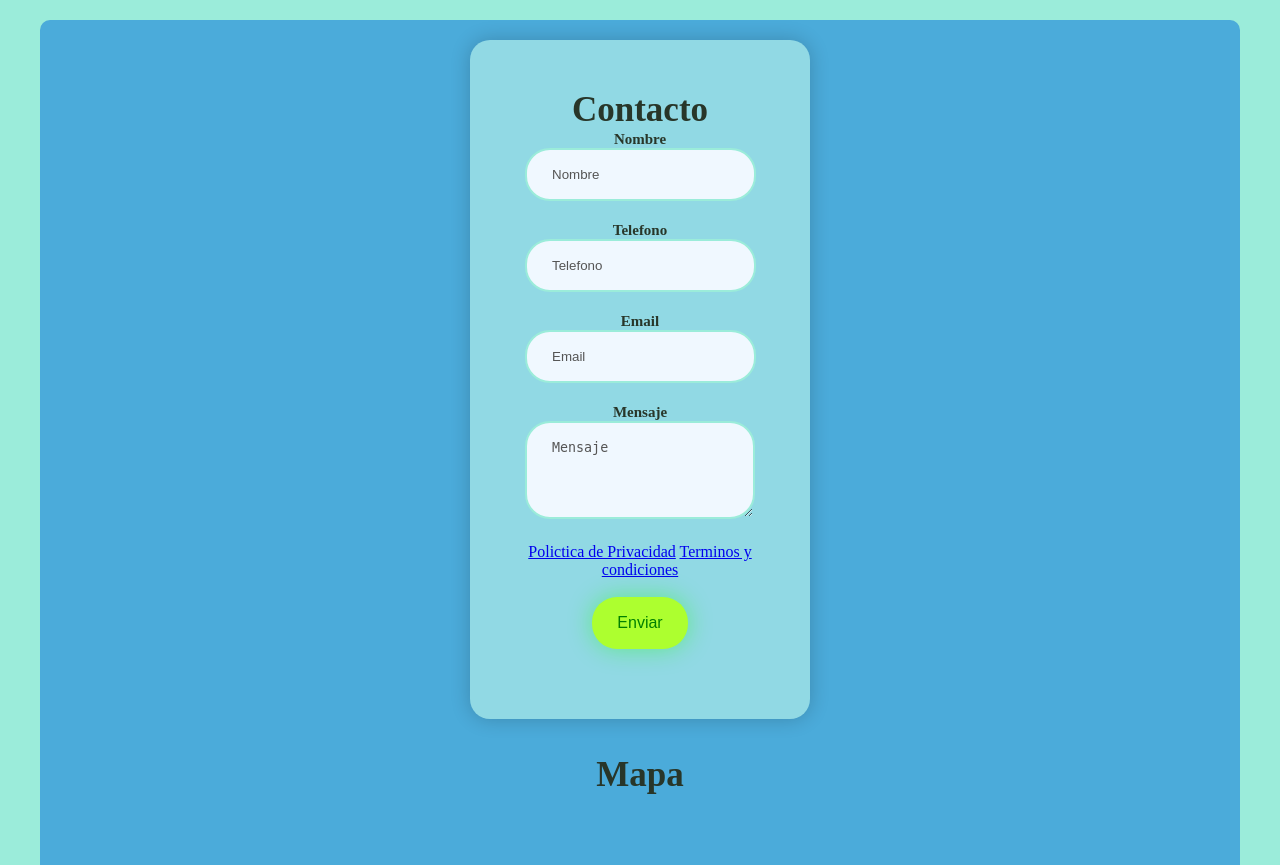
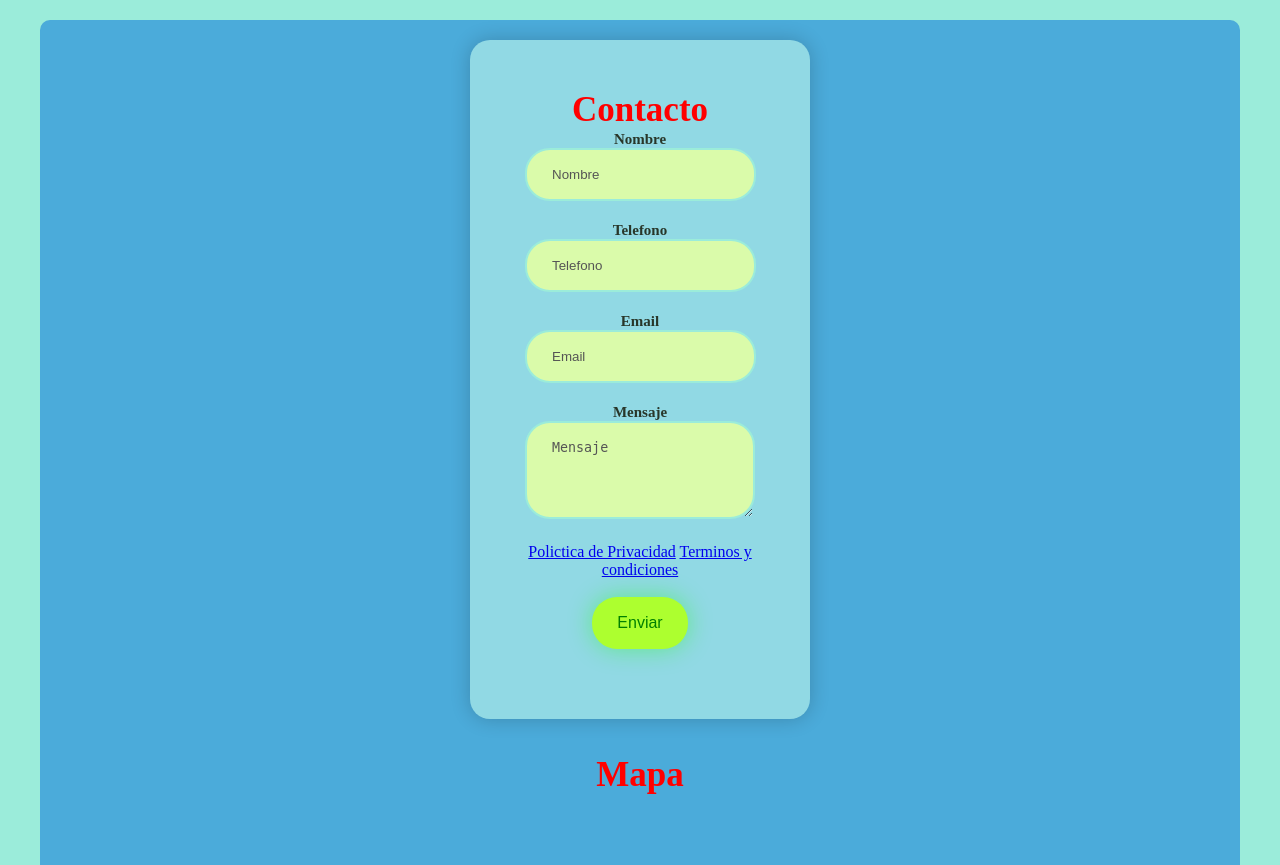
Before and after one commit to yelmis/Heladitos-gourmet, a PHP site: page /contacto.html in a window 1280 px wide. Shown: the part 87-952 px from the top of the page. Run offline with PHP 8.4, Linux system fonts and the light colour scheme; grey boxes are pictures that could not be loaded.

Commit message:
cambio de color a  mesaje y h2

```diff
--- a/CSS/contacto.css
+++ b/CSS/contacto.css
@@ -41,7 +41,7 @@ body{
 
 h2{
     font-size: 35px;
-    color: #283629;
+    color: red;
 
 }
 
@@ -56,7 +56,7 @@ input, textarea {
     padding: 17px 25px;
     border-radius: 25px;
     margin-bottom: 20px;
-    background-color: aliceblue;
+    background-color: rgb(218, 251, 170);
     border: 2px solid #9becda;
     color: #333;
     outline: none;
```
